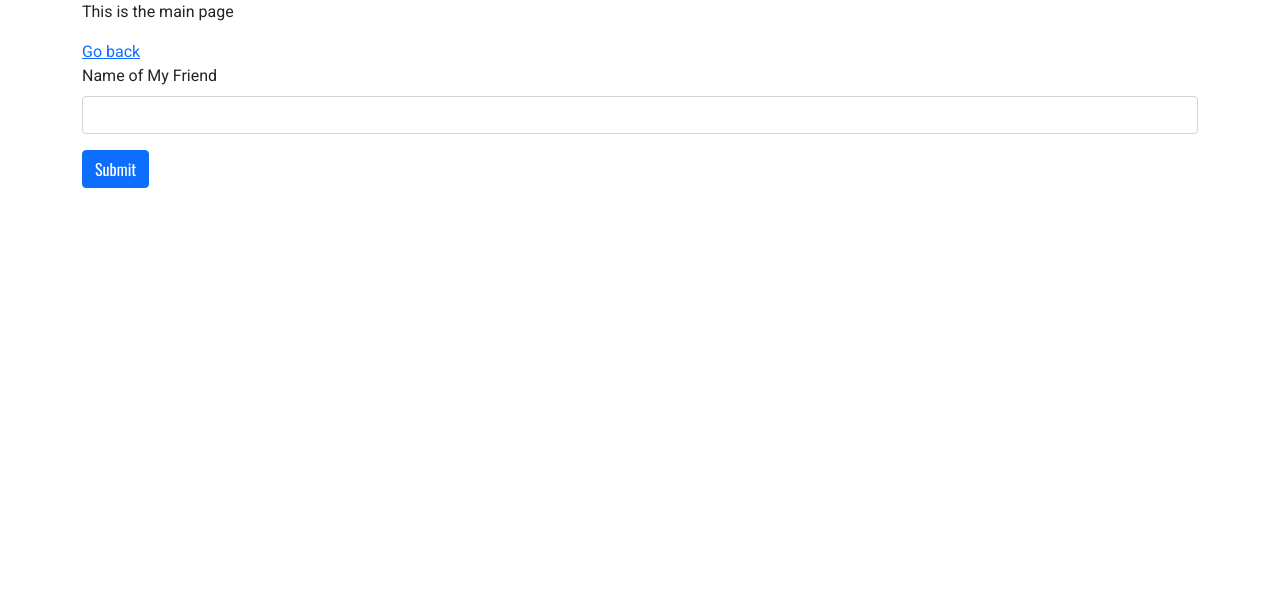
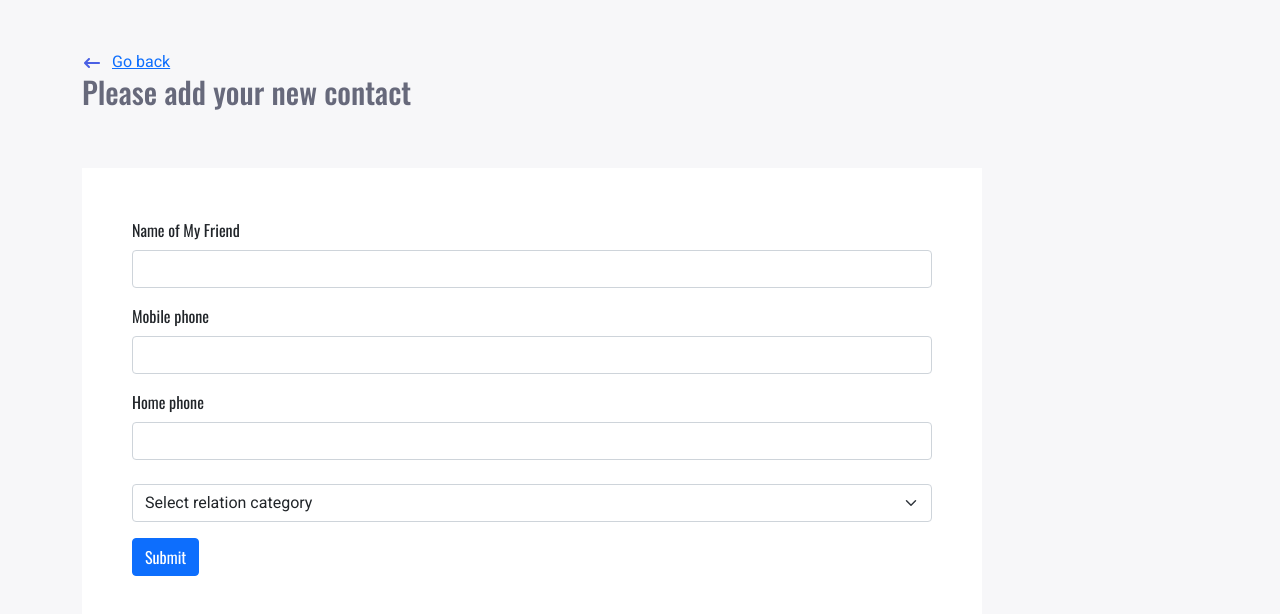
Before and after one commit to isNan909/contactbook-firestore, a React (Create React App) app: page /addcontact in a window 1280 px wide. Shown: the top 614 px of the page. Built offline with nearby package versions, Linux system fonts and the light colour scheme; no server answers.

Commit message:
added form to add contact

```diff
--- a/package.json
+++ b/package.json
@@ -13,6 +13,7 @@
     "react-router": "^5.2.0",
     "react-router-dom": "^5.2.0",
     "react-scripts": "4.0.3",
+    "uuid": "^8.3.2",
     "web-vitals": "^1.0.1"
   },
   "scripts": {
--- a/src/App.js
+++ b/src/App.js
@@ -1,16 +1,15 @@
 import { BrowserRouter, Route, Switch } from 'react-router-dom';
 import ContactList from './pages/contactlist';
-import Addcontact from './pages/addcontact';
+import Contactaddform from './components/contactaddform';
 
 function App() {
   return (
     <div className="App">
       <div className="container">
-        <p>This is the main page</p>
         <BrowserRouter>
           <Switch>
             <Route path="/" component={ContactList} exact />
-            <Route path="/addcontact" component={Addcontact} exact />
+            <Route path="/addcontact" component={Contactaddform} exact />
           </Switch>
         </BrowserRouter>
       </div>
--- a/src/components/contactaddform.js
+++ b/src/components/contactaddform.js
@@ -1,24 +1,119 @@
+import { useState } from 'react';
 import { Link } from 'react-router-dom';
 
+import firebase from '../firebase/config';
+import { v4 as uuidv4 } from 'uuid';
+
+import '../styles/addcontact.css';
+
 function ContactAddForm() {
+  const [contact, setContact] = useState({
+    id: uuidv4(),
+    Name: '',
+    Cellphone: '',
+    Homephone: '',
+    Relation: '',
+  });
+
+  const ref = firebase.firestore().collection('contactbook');
+
+  const handleOnChange = (userKey, value) => {
+    setContact({ ...contact, [userKey]: value });
+  };
+
+  const handleSubmit = async (e) => {
+    e.preventDefault();
+    console.log(contact);
+    ref
+      .doc(contact.id)
+      .set(contact)
+      .then(() => {
+        setContact({
+          Name: '',
+          Cellphone: '',
+          Homephone: '',
+          Relation: ''
+        });
+      }
+      )
+      .catch((err) => {
+        console.error(err);
+      });
+  };
+
   return (
     <>
-      <div>
-        <Link to="/">Go back</Link>
+      <div className="d-flex goback flex-column">
+        <div>
+          <svg
+            width="20"
+            height="20"
+            viewBox="0 0 20 20"
+            fill="none"
+            xmlns="http://www.w3.org/2000/svg"
+          >
+            <path
+              fillRule="evenodd"
+              clipRule="evenodd"
+              d="M7.70703 14.707C7.5195 14.8945 7.26519 14.9998 7.00003 14.9998C6.73487 14.9998 6.48056 14.8945 6.29303 14.707L2.29303 10.707C2.10556 10.5195 2.00024 10.2652 2.00024 10C2.00024 9.73485 2.10556 9.48054 2.29303 9.29301L6.29303 5.29301C6.48163 5.11085 6.73423 5.01006 6.99643 5.01234C7.25863 5.01461 7.50944 5.11978 7.69485 5.30519C7.88026 5.4906 7.98543 5.74141 7.9877 6.00361C7.98998 6.26581 7.88919 6.51841 7.70703 6.70701L5.41403 9.00001H17C17.2652 9.00001 17.5196 9.10537 17.7071 9.2929C17.8947 9.48044 18 9.73479 18 10C18 10.2652 17.8947 10.5196 17.7071 10.7071C17.5196 10.8947 17.2652 11 17 11H5.41403L7.70703 13.293C7.8945 13.4805 7.99982 13.7348 7.99982 14C7.99982 14.2652 7.8945 14.5195 7.70703 14.707Z"
+              fill="#4A60E4"
+            />
+          </svg>
+
+          <Link to="/">Go back</Link>
+        </div>
+
+        <h4>Please add your new contact</h4>
       </div>
-      <div>
-        <form>
-          <div class="mb-3">
-            <label for="nameInput" class="form-label">
+      <div className="contactadd">
+        <form onSubmit={handleSubmit}>
+          <div className="mb-3">
+            <label htmlFor="nameInput" className="form-label">
               Name of My Friend
             </label>
             <input
               type="name"
-              class="form-control"
-              id="exampleNameInput"
+              onChange={(e) => handleOnChange('Name', e.target.value)}
+              className="form-control"
+              id="NameInput"
             />
           </div>
-          <button type="submit" class="btn btn-primary">
+          <div className="mb-3">
+            <label htmlFor="numberphone" className="form-label">
+              Mobile phone
+            </label>
+            <input
+              type="number"
+              onChange={(e) => handleOnChange('Cellphone', e.target.value)}
+              className="form-control"
+              id="phoneInput"
+            />
+          </div>
+          <div className="mb-3">
+            <label htmlFor="numberhome" className="form-label">
+              Home phone
+            </label>
+            <input
+              type="number"
+              onChange={(e) => handleOnChange('Homephone', e.target.value)}
+              className="form-control"
+              id="phoneHome"
+            />
+          </div>
+          <div className="mb-3 mt-4">
+            <select
+              onChange={(e) => handleOnChange('Relation', e.target.value)}
+              className="form-select"
+              aria-label="Default select example"
+            >
+              <option>Select relation category</option>
+              <option value="friend">Friend</option>
+              <option value="cousin">Cousin</option>
+              <option value="family">Family</option>
+              <option value="others">Others</option>
+            </select>
+          </div>
+          <button type="submit" className="btn btn-primary">
             Submit
           </button>
         </form>
--- a/src/firebase/config.js
+++ b/src/firebase/config.js
@@ -1,13 +1,16 @@
-import firebase from 'firebase';
+import firebase from 'firebase/app';
+import "firebase/firestore";
+import "firebase/auth";
 
 const firebaseConfig = {
-  apiKey: process.env.FIREBASE_API_KEY,
-  authDomain: 'contactbook-a14fe.firebaseapp.com',
-  projectId: 'contactbook-a14fe',
-  storageBucket: 'contactbook-a14fe.appspot.com',
-  messagingSenderId: '778314507767',
+  apiKey: process.env.REACT_APP_FIREBASE_API_KEY,
+  authDomain: process.env.REACT_APP_AUTH_DOMAIN,
+  projectId: process.env.REACT_APP_PROJECT_ID,
+  storageBucket: process.env.REACT_APP_STORAGE_BUCKET,
+  messagingSenderId: process.env.REACT_APP_SENDER_ID,
   appId: process.env.FIREBASE_APP_ID,
 };
+
 // Initialize Firebase
 firebase.initializeApp(firebaseConfig);
 
--- a/src/index.css
+++ b/src/index.css
@@ -7,6 +7,7 @@ body {
     'Helvetica Neue', sans-serif;
   -webkit-font-smoothing: antialiased;
   -moz-osx-font-smoothing: grayscale;
+  background-color: #F7F7F9;
 }
 
 code {
@@ -20,7 +21,7 @@ h3,
 h4,
 h5,
 h6,
-button {
+button, label, .btn-primary {
   font-family: 'Oswald', -apple-system, BlinkMacSystemFont, 'Segoe UI', 'Roboto',
     'Oxygen', 'Ubuntu', 'Cantarell', 'Fira Sans', 'Droid Sans', 'Helvetica Neue';
 }
--- a/src/pages/addcontact.js
+++ /dev/null
@@ -1,11 +0,0 @@
-import ContactAddForm from '../components/contactaddform';
-
-function Addcontact() {
-  return (
-    <>
-      <ContactAddForm />
-    </>
-  );
-}
-
-export default Addcontact;
--- /dev/null
+++ b/src/styles/addcontact.css
@@ -0,0 +1,19 @@
+.goback {
+  margin-top: 50px;
+  margin-bottom: 35px;
+}
+.contactadd {
+  margin-top: 50px;
+  background-color: #fff;
+  padding: 50px;
+  max-width: 900px;
+  margin-right: auto;
+}
+
+.goback h4 {
+  font-size: 30px;
+  color: #67697b;
+}
+.goback svg {
+  margin-right: 10px;
+}
```
Also changed, not shown: 1 other file (tests, documents, lock files or other folders).
